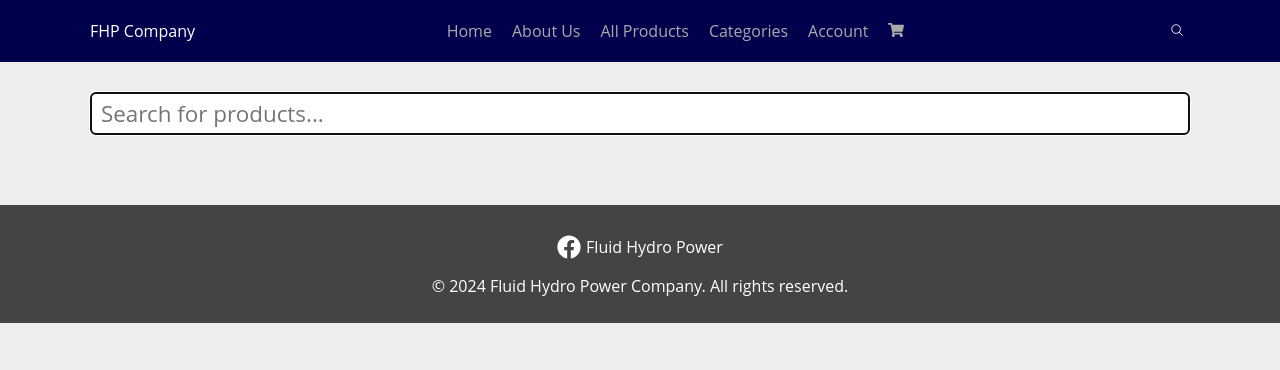
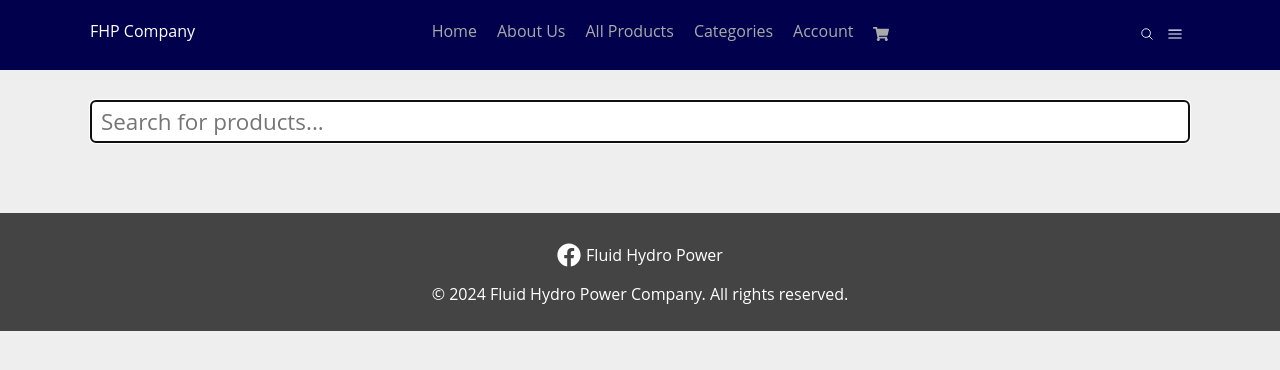
Before and after one commit to lubuofficial/fhpcompany-front, a Next.js app: page /search in a window 1280 px wide. Shown: the top 370 px of the page. Built offline with nearby package versions, Linux system fonts and the light colour scheme.

Commit message:
Update Responsive Nav

```diff
--- a/components/Header.js
+++ b/components/Header.js
@@ -68,11 +68,12 @@ const NavButton = styled.button`
   height: 30px;
   border:0;
   color: white;
-  cursor: pounter;
+  cursor: pointer;
   position: relative;
   z-index: 3;
   @media screen and (min-width: 768px) {
-    display: none;
+    width: 30px;
+    height: 30px;
   }
 `;
 
--- a/pages/cart.js
+++ b/pages/cart.js
@@ -198,6 +198,8 @@ export default function CartPage() {
                 Account number: 0123456789 <br />
                 Account name: Fhp company
               </p>
+              <p>3. Our Staffs will contact you for your order.</p>
+              <p>If you have any questions or problems, don't hesitate to contact us.</p>
             </Box>
           </ColumnWrapper>
         </Center>
@@ -288,6 +290,7 @@ export default function CartPage() {
                 </Table>
               )}
             </Box>
+            <p>Note: Please note your total amount and your shipping fees will based on the distance. Please follow the instruction after click pay on delivery.</p>
           </RevealWrapper>
           {!!cartProducts?.length && (
             <RevealWrapper delay={100}>
@@ -341,7 +344,6 @@ export default function CartPage() {
                 <Button black block onClick={goToPayLater}>
                   Pay on Delivery
                 </Button>
-
               </Box>
             </RevealWrapper>
           )}
```
